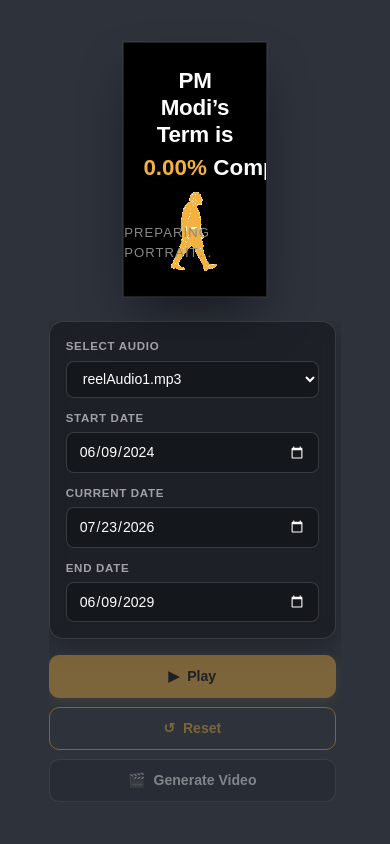
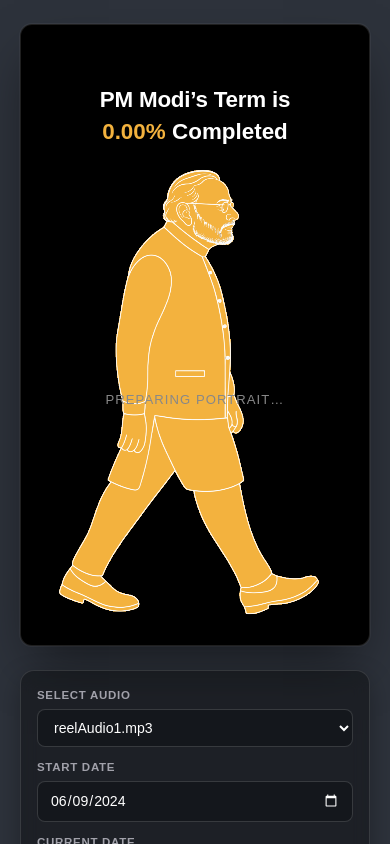
Before and after one commit to prad-human-007/instacontent, a Next.js app in the folder frontend/: page /modi in a window 390 px wide. Shown: the top 844 px of the page. Built offline with nearby package versions, Linux system fonts and the light colour scheme.

Commit message:
added animation

```diff
--- a/frontend/src/app/modi/modi.module.css
+++ b/frontend/src/app/modi/modi.module.css
@@ -410,19 +410,47 @@
 	line-height: 1.3;
 }
 
-@media (max-width: 640px) {
+@media (max-width: 768px) {
+	.page {
+		min-height: 100vh;
+		min-height: 100svh;
+		overflow-y: auto;
+		overflow-x: hidden;
+		padding: 1.5rem 1rem 2.5rem 1rem;
+		align-items: flex-start;
+	}
+
 	.experience {
 		flex-direction: column;
 		gap: 1.5rem;
+		max-width: 100%;
+		max-height: none;
+		width: 100%;
+		align-items: center;
 	}
 
 	.portrait {
-		height: min(70vh, 520px);
+		width: min(90vw, 350px);
+		height: auto;
+		aspect-ratio: 9 / 16;
+		flex-shrink: 0;
+		border-radius: 12px;
 	}
 
 	.controls {
-		width: 100%;
+		width: min(90vw, 350px);
 		max-height: none;
+		overflow-y: visible;
+		padding-right: 0;
+	}
+}
+
+@keyframes fadeIn {
+	from {
+		opacity: 0;
+	}
+	to {
+		opacity: 1;
 	}
 }
 
```
